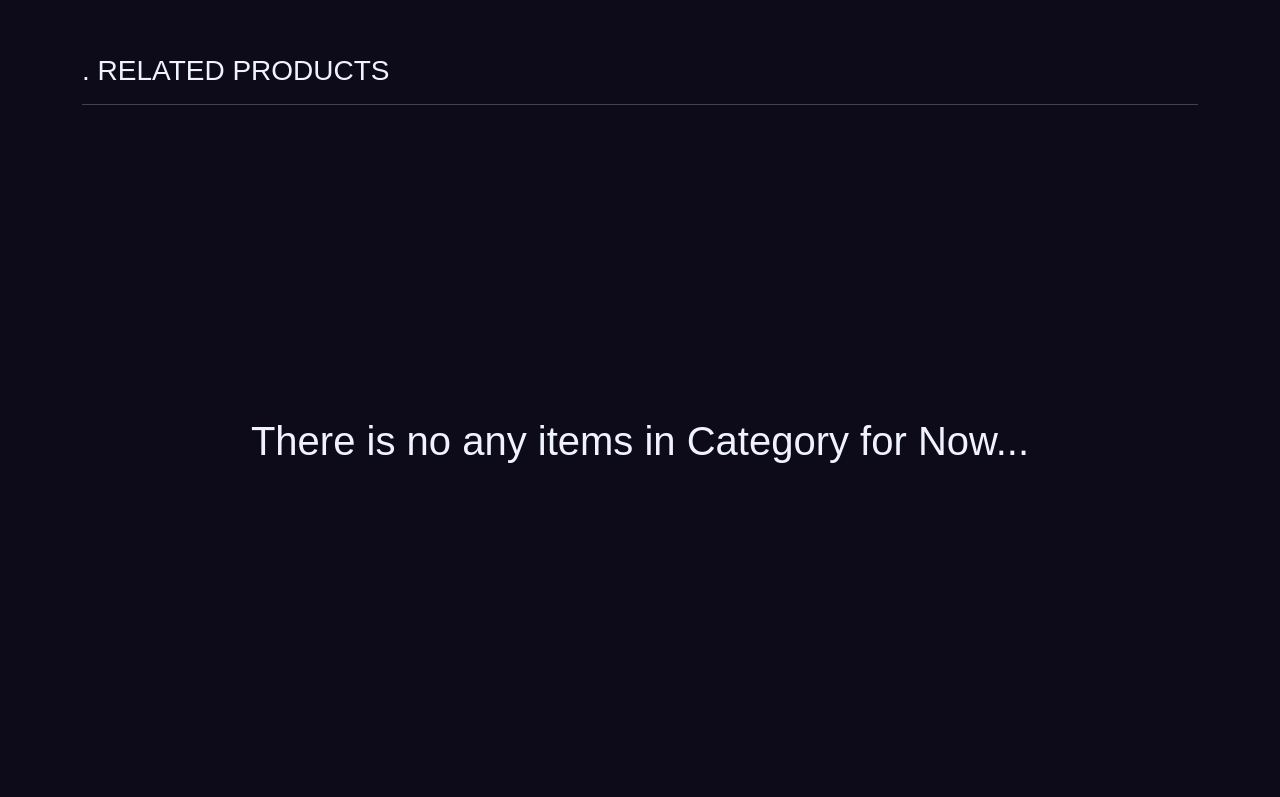
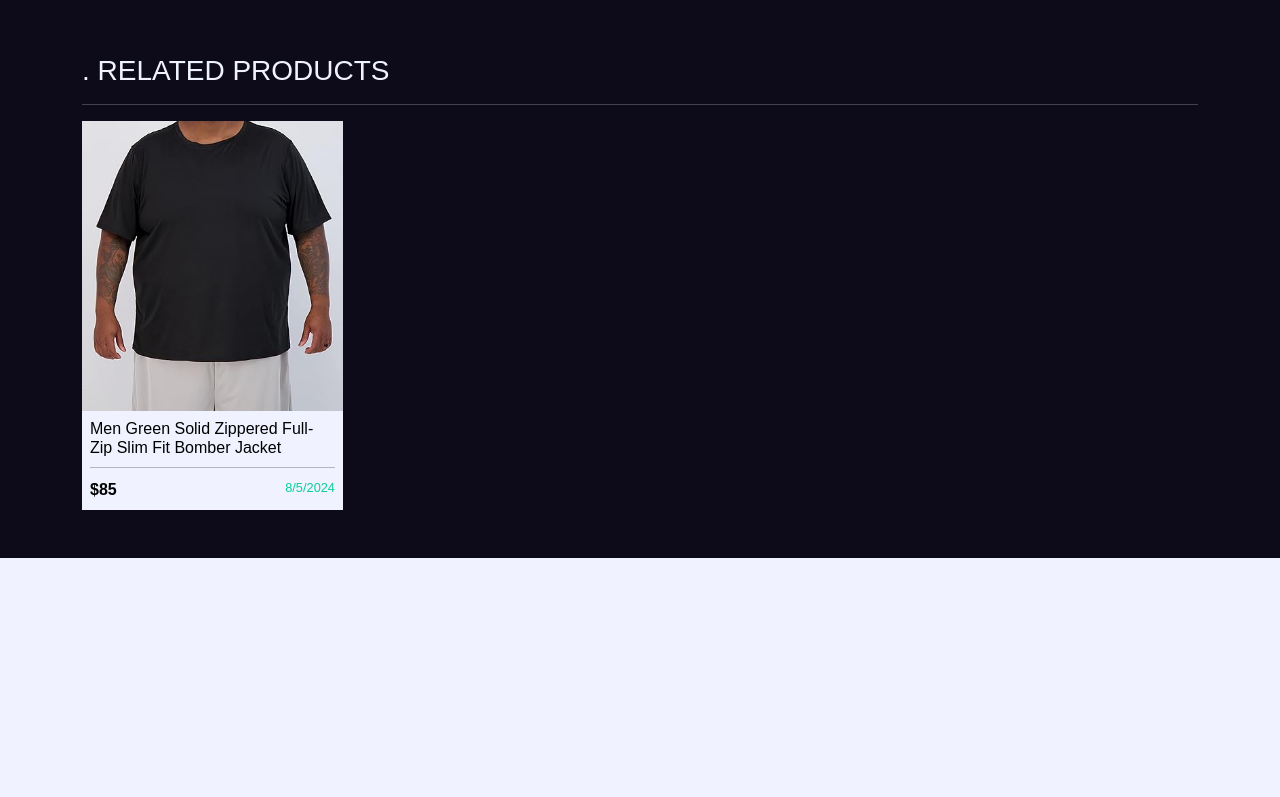
Before and after one commit to Kardarigan/Qshop, a React (Create React App) app: page /Men/Product/18 in a window 1280 px wide. Shown: the part 1763-2560 px from the top of the page. Built offline with nearby package versions, Linux system fonts and the light colour scheme; some icons are missing; a web font is replaced by a local one.

Commit message:
Message problem in single page is fixed

```diff
--- a/src/comps/Product_Discribtion.jsx
+++ b/src/comps/Product_Discribtion.jsx
@@ -55,7 +55,7 @@ export default function Product_Discribtion(props) {
                 <h3>. RELATED PRODUCTS</h3>
                 <hr />
                 <div className="row gy-3">
-                    <Products brand={product.brand} slice="4" />
+                    <Products brand={product.brand} category={product.category} slice="4" diffrent={product.title} />
                 </div>
             </div>
         </section>
--- a/src/comps/Product_details.jsx
+++ b/src/comps/Product_details.jsx
@@ -38,11 +38,18 @@ export default function Product_details(props) {
     const handleAddToCart = () => {
         if (!selectedSize || !selectedColor) {
             setMessage("Please select a size and color before adding to cart.");
+            setTimeout(() => {
+                setMessage("");
+            }, 3000);
             return;
+        } else {
+            setMessage("Added to your Cart");
+            setTimeout(() => {
+                setMessage("");
+            }, 3000);
+            addToCart(product.id, count, selectedSize, selectedColor);
         }
 
-        setMessage("Added to your Cart");
-        addToCart(product.id, count, selectedSize, selectedColor);
     };
 
 
@@ -118,7 +125,7 @@ export default function Product_details(props) {
                             <span className="flexCentralizer">{count}</span>
                             <button className="button button-classic" onClick={handleIncrement}>+</button>
                             <button className="button button-outline" onClick={handleAddToCart}>
-                                {message ? message : "ADD"}
+                                ADD
                             </button>
                         </div>
                     </div>
--- a/src/comps/functions/TheContext.jsx
+++ b/src/comps/functions/TheContext.jsx
@@ -28,14 +28,15 @@ const TheContextProvider = (props) => {
     };
 
     const removeFromCart = (productID) => {
-        setCartItems((prev) => ({ ...prev, [productID]: prev[productID] = 0 }));
+        setCartItems((prev) => ({ ...prev, [productID]: 0 }));
     }
 
     const increasProduct = (productID) => {
-        setCartItems((prev) => ({ ...prev, [productID]: prev[productID] + 1 }));
+        setCartItems((prev) => ({ ...prev, [productID]: { ...prev[productID], count: prev[productID].count + 1 } }));
     }
+
     const dicreasProduct = (productID) => {
-        setCartItems((prev) => ({ ...prev, [productID]: prev[productID] - 1 }));
+        setCartItems((prev) => ({ ...prev, [productID]: { ...prev[productID], count: prev[productID].count - 1 } }));
     }
 
     useEffect(() => {
--- a/src/pages/Cart.jsx
+++ b/src/pages/Cart.jsx
@@ -35,6 +35,7 @@ export default function Cart() {
             <h1 className="py-3">Shopping Cart: </h1>
             <hr className="mt-0" />
             {all_product.map((product, index) => {
+                if (cartItems[product.id]) {
                     return (
                         <div className="d-flex justify-content-between mt-3" key={index}>
                             <div className="cart-card d-flex">
@@ -59,6 +60,7 @@ export default function Cart() {
                             </button>
                         </div>
                     )
+                }
             })}
             {!cartItems &&
                 <h3> Your Shopping Cart is empty</h3>
--- a/src/pages/Home.jsx
+++ b/src/pages/Home.jsx
@@ -1,11 +1,16 @@
-import React from "react";
+import React, { useContext } from "react";
 import Hero from "../comps/Hero";
 import Popular from "../comps/Popular";
 import Exclusive from "../comps/Exclusive";
 import QaraProducts from "../comps/QaraProducts"
 import NewsLetter from "../comps/NewsLetter";
+import TheContext from "../comps/functions/TheContext";
 
 export default function Home() {
+
+    const { cartItems } = useContext(TheContext);
+    console.log(cartItems);
+
     return (
         <>
             <Hero />
```
Lines whose indentation alone changed are shown as unchanged.
